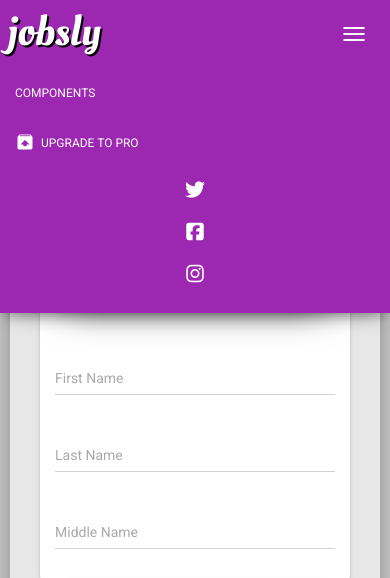
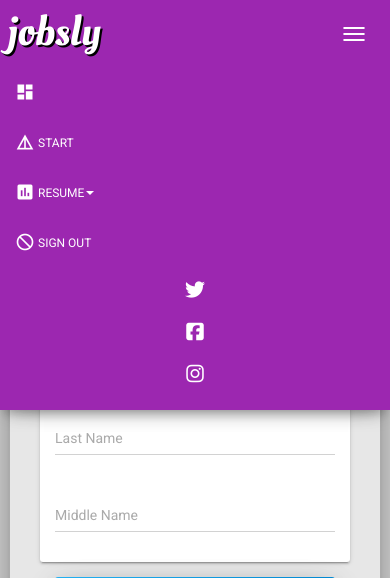
Before and after one commit to rhsantiago/jobsly, a PHP site: page /jobsly/dashboard/resume.php in a window 390 px wide, after a click on "Toggle navigation". Shown: the top 578 px of the page. Run offline with PHP 8.4, Linux system fonts and the light colour scheme; some libraries are stand-ins or nearby versions.

Commit message:
44. navbar submenus for mobile. sessions started

```diff
--- a/dashboard/css/media.css
+++ b/dashboard/css/media.css
@@ -1,6 +1,6 @@
 @media screen and (min-width: 300px) {
          .landing-page .header {
-          height: 35vh !important;
+          height: 30vh !important;
           min-height: 20vh;
         }
 
@@ -16,21 +16,17 @@
           font-size: 18px;
         }
 
-        .nav-pills > li i {
-          font-size: 20px;
-          padding: 2px 0 !important;
+        #resumesb{
+            display: none;
         }
-        .nav-pills > li > a {
-          min-width: 10px;
 
-        }
 
 
 }
 
 @media screen and (min-width: 370px) {
          .landing-page .header {
-              height: 27vh !important;
+              height: 25vh !important;
               min-height: 20vh;
        }
 
@@ -133,6 +129,9 @@
           font-size: 28px;
           padding: 2px 0 !important;
         }
+        #resumesb{
+            display: block;
+        }
 
 }
 
--- a/dashboard/js/resume.js
+++ b/dashboard/js/resume.js
@@ -2,7 +2,7 @@
 
    // $('#pinfo').click(function() {
     $("a[href='#pinfo']").on('click', function (){
-       // event.preventDefault()
+        event.preventDefault()
         event.stopPropagation();
         $.ajax({
             url: 'pinfo-form.php',
@@ -123,7 +123,7 @@
         });
         return false;
     });
-
+/*
     $('#pinfo').on('click touchstart', function() {
         $.ajax({
                     url: 'pinfo-form.php',
@@ -158,9 +158,7 @@
         });
         return false;
     });
-
-
-
+*/
 
     $(document).on('submit','#pinfo-form',function(event){
 
--- /dev/null
+++ b/dashboard/logout.php
@@ -0,0 +1,5 @@
+<?php
+    session_destroy();
+    header("Location: http://localhost/jobsly");
+
+?>
--- a/dashboard/navbar.php
+++ b/dashboard/navbar.php
@@ -8,20 +8,21 @@
 		            <span class="icon-bar"></span>
 		            <span class="icon-bar"></span>
         		</button>
-        		<a class="navbar-brand logo" href="http://www.creative-tim.com">jobsly</a>
+        		<a class="navbar-brand logo" href="">jobsly</a>
         	</div>
 
         	<div class="collapse navbar-collapse" id="navigation-example">
         		<ul class="nav navbar-nav navbar-right">
     				<li>
-    					<a href="../components-documentation.html" target="_blank">
-    						Components
-    					</a>
+    					<a href="#pinfo" id="pinfo"><i class="material-icons">fingerprint</i>Personal Information</a>
     				</li>
     				<li>
+                        <a href="#workexp" id="workexp"><i class="material-icons">work</i>Work Experience</a>
+                        <!--
 						<a href="http://demos.creative-tim.com/material-kit-pro/presentation.html?ref=utp-freebie" target="_blank">
 							<i class="material-icons">unarchive</i> Upgrade to PRO
 						</a>
+                        -->
     				</li>
 		            <li>
 		                <a href="https://twitter.com/CreativeTim" target="_blank" class="btn btn-simple btn-white btn-just-icon">
--- a/dashboard/pinfo-form.php
+++ b/dashboard/pinfo-form.php
@@ -91,9 +91,7 @@
                                                     </div>
                                              </div>
                                     </div>
-                                <button class="btn btn-primary " name="savepinfo" id="savepinfo" type="submit">
-                                                        Save Personal Information
-                                                       </button>
+
 
 		                    </div>
 
@@ -179,7 +177,9 @@
                                                     </div>
                                              </div>
                                     </div>
-
+                                    <button class="btn btn-primary " name="savepinfo" id="savepinfo" type="submit">
+                                                        Save Personal Information
+                                                       </button>
 		                    </div>
 
 		                </div>
--- a/dashboard/resume.php
+++ b/dashboard/resume.php
@@ -26,13 +26,59 @@
 </head>
 
 <body class="landing-page">
+   <nav class="navbar navbar-fixed-top ">
+    	<div class="container">
+        	<!-- Brand and toggle get grouped for better mobile display -->
+        	<div class="navbar-header">
+        		<button type="button" class="navbar-toggle" data-toggle="collapse" data-target="#navigation-example">
+            		<span class="sr-only">Toggle navigation</span>
+		            <span class="icon-bar"></span>
+		            <span class="icon-bar"></span>
+		            <span class="icon-bar"></span>
+        		</button>
+        		<a class="navbar-brand logo" href="">jobsly</a>
+        	</div>
 
+        	<div class="collapse navbar-collapse" id="navigation-example">
+        		<ul class="nav navbar-nav navbar-left">
+                     <li>
+                            <a onclick="openNav()"><i class="material-icons">dashboard</i></a>
+                    </li>
+                    <li><a href="main.php" id="pinfo"><i class="material-icons">details</i>Start</a></li>
+                    <li class="dropdown"><a href="#" class="dropdown-toggle" data-toggle="dropdown"><i class="material-icons">assessment</i>Resume<b class="caret"></b></a>
+                        <ul class="dropdown-menu">
+                            <li><a href="#pinfo" id="pinfo"><i class="material-icons">fingerprint</i>Personal Information</a></li>
+                            <li><a href="#workexp" id="workexp"><i class="material-icons">work</i>Work Experience</a></li>
+                        </ul>
+                    </li>
 
-    <?php
+                        <!--
+						<a href="http://demos.creative-tim.com/material-kit-pro/presentation.html?ref=utp-freebie" target="_blank">
+							<i class="material-icons">unarchive</i> Upgrade to PRO
+						</a>
+                        -->
 
-        include 'navbar.php';
+		            <li><a href="logout.php" id="logout"><i class="material-icons">do_not_disturb</i>Sign Out</a></li>
+		            <li>
+		                <a href="https://twitter.com/CreativeTim" target="_blank" class="btn btn-simple btn-white btn-just-icon">
+							<i class="fa fa-twitter"></i>
+						</a>
+		            </li>
+		            <li>
+		                <a href="https://www.facebook.com/CreativeTim" target="_blank" class="btn btn-simple btn-white btn-just-icon">
+							<i class="fa fa-facebook-square"></i>
+						</a>
+		            </li>
+					<li>
+		                <a href="https://www.instagram.com/CreativeTimOfficial" target="_blank" class="btn btn-simple btn-white btn-just-icon">
+							<i class="fa fa-instagram"></i>
+						</a>
+		            </li>
+        		</ul>
+        	</div>
+    	</div>
+    </nav>
 
-    ?>
      <div class="header header-filter purple-header">
             <div class="container">
                 <div class="row-fluid">
@@ -86,7 +132,7 @@
 
 
 
-                      <!--
+                     <!--
                          <div id="submenusmall">
                             <div class="col-md-1 col-sm-1 col-xs-1"> </div>
                          <div  class="col-md-1 col-sm-1 col-xs-1">
@@ -111,16 +157,17 @@
                              <a class="submenu" data-toggle="tooltip" data-placement="top" title="Preview Resume" data-container="body"><i class="material-icons md-24">pageview</i></a>
                         </div>
                             </div>
-                        -->
+                       -->
 	                 </div>
                 </div>
             </div>
             </div>
         </div>
-    <div id="main" class="wrapper ">
-       <?php
+    <?php
         include 'sidebar.php';
         ?>
+    <div id="main" class="wrapper ">
+
 
 		<div class="main main-raised ">
 
--- a/dashboard/wexp-submit.php
+++ b/dashboard/wexp-submit.php
@@ -19,7 +19,7 @@
 include 'Database.php';
 $database = new Database();
 
-    $database->query(' INSERT INTO workexperience (id, userid, company,position,startdate,msalary,industry,plevel,enddate,currentempcb) VALUES (NULL, :userid, :company, :position,:startdate,:msalary,:industry,:plevel,:enddate,:currentempcb)');
+    $database->query(' INSERT INTO workexperience (id, userid, company,position,startdate,msalary,industry,plevel,enddate,currentemployer) VALUES (NULL, :userid, :company, :position,:startdate,:msalary,:industry,:plevel,:enddate,:currentempcb)');
     $database->bind(':userid', $userid);
     $database->bind(':company', $company);
     $database->bind(':position', $position);
--- a/js/signin.js
+++ b/js/signin.js
@@ -18,7 +18,7 @@
                     $( "#notfound" ).addClass('hidden');
                     $( "#unverified" ).addClass('hidden');
                            if(data == 'success'){
-                               window.location.href = 'main.php';
+                               window.location.href = 'dashboard/main.php';
                            }else if(data == 'notfound'){
                                 $( "#notfound" ).removeClass('hidden');
                            }else if(data == 'unverified'){
--- a/signin.php
+++ b/signin.php
@@ -21,6 +21,11 @@
     echo 'unverified';
 }
 if($success == $email && $isverified == 1){
+    session_start();
+    if(!isset($_SESSION['user']))
+        $_SESSION['user'] = $success;
+    if(!isset($_SESSION['password']))
+        $_SESSION['password'] = $password;
     echo 'success';
 }
 ?>
```
Also changed, not shown: dashboard/main.php (+10 -1 lines).
